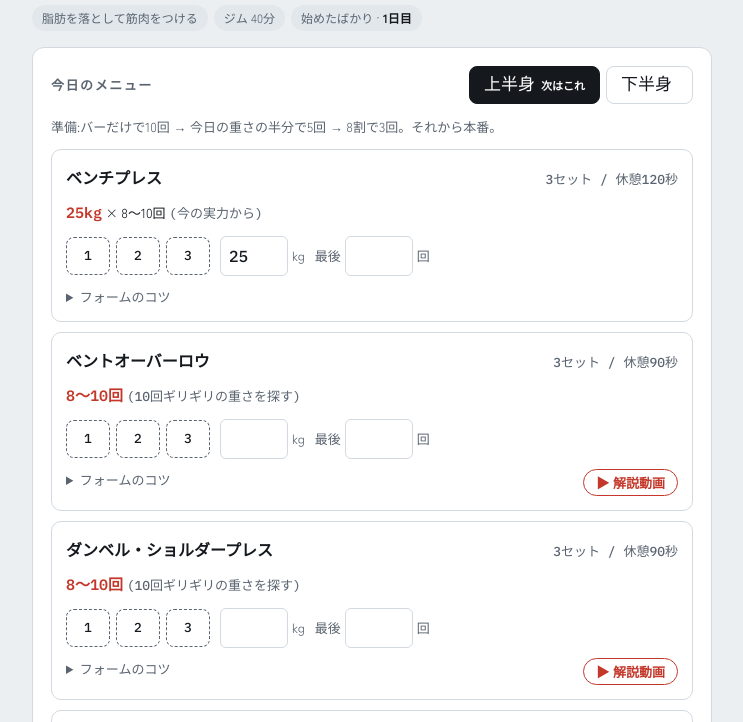
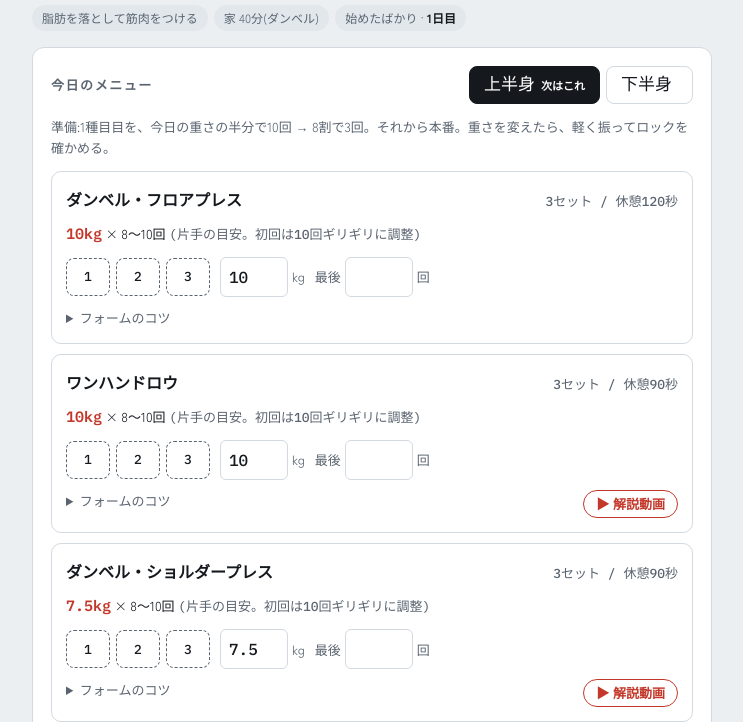
Before and after one commit to pateachoux2017/hiban-training, a plain HTML site: page index.html in a window 1280 px wide. Shown: the part 60-782 px from the top of the page, without its empty margins (268-1011 px from the left). Drawn offline with Linux system fonts and the light colour scheme; a web font is replaced by a local one.

Commit message:
家トレ(可変式ダンベル)用のメニューに切り替え
Co-Authored-By: Claude Opus 5.5 <noreply@anthropic.com>

```diff
--- a/index.html
+++ b/index.html
@@ -125,7 +125,7 @@ details.tip summary{cursor:pointer;width:max-content}
     <h1>非番トレーニング帳</h1>
     <div class="meta">
       <span class="pill">脂肪を落として筋肉をつける</span>
-      <span class="pill">ジム 40分</span>
+      <span class="pill">家 40分(ダンベル)</span>
       <span class="pill" id="expPill"></span>
     </div>
   </header>
@@ -138,7 +138,7 @@ details.tip summary{cursor:pointer;width:max-content}
         <button class="tab" role="tab" id="tab-B" data-day="B"><b>下半身</b><span class="badge" id="badge-B"></span></button>
       </div>
     </div>
-    <p class="warm">準備:バーだけで10回 → 今日の重さの半分で5回 → 8割で3回。それから本番。</p>
+    <p class="warm">準備:1種目目を、今日の重さの半分で10回 → 8割で3回。それから本番。重さを変えたら、軽く振ってロックを確かめる。</p>
     <ul class="exlist" id="exlist"></ul>
     <div class="finisher">時間が残ったら:早歩きかバイクを5〜10分(少し息が上がる強さ)。</div>
     <div class="actions">
@@ -198,15 +198,23 @@ const EX = {
   plank:{n:'プランク',load:'sec',v:'https://www.youtube.com/shorts/3G6k0ee7_VE',tip:'肘とつま先で支え、お尻が上がりも下がりもしない姿勢で止める。'},
   deadlift:{n:'デッドリフト',load:'kg',bar:true,big:true,v:'https://www.youtube.com/shorts/Pqf7fS5OFww',tip:'バーをすねに近づけたまま、床を押すように立つ。背中を丸めない。'},
   split_squat_db:{n:'スプリットスクワット',load:'kg',bar:true,tip:'バーを担ぎ、足を前後に開いて真下に沈む。ラックの近くで。左右それぞれの回数。'},
-  db_shoulder:{n:'ダンベル・ショルダープレス',load:'kg',v:'https://www.youtube.com/shorts/IH24_ohO4Jc',tip:'座ってダンベルを頭上へ。腰を反らせない。'},
-  db_row:{n:'ワンハンドロウ',load:'kg',v:'https://www.youtube.com/shorts/0LY1bGPPsRk',tip:'片手をベンチにつき、ダンベルを腰の方へ引く。左右それぞれ。'}
+  db_shoulder:{n:'ダンベル・ショルダープレス',load:'kg',v:'https://www.youtube.com/shorts/IH24_ohO4Jc',tip:'椅子に座って背すじを伸ばし、耳の横から頭上へ押し上げる。腰を反らせない。'},
+  db_row:{n:'ワンハンドロウ',load:'kg',v:'https://www.youtube.com/shorts/0LY1bGPPsRk',tip:'椅子やソファに片手と片膝をつき、ダンベルを腰の方へ引く。背中は床と平行に。左右それぞれの回数。'},
+  // 家(可変式ダンベル 片手2.5〜24kg・ベンチなし)用
+  floor_press:{n:'ダンベル・フロアプレス',load:'kg',big:true,tip:'床に仰向けで膝を立て、両手のダンベルを胸の横から押し上げる。肘が床に軽く触れたら止めて押す(床に打ちつけない)。'},
+  db_bent_row:{n:'ダンベル・ベントオーバーロウ',load:'kg',tip:'両手にダンベル。お尻を引いて上体を45度くらいに倒し、肘を後ろへ引く。背中を丸めない。'},
+  goblet:{n:'ゴブレットスクワット',load:'kg',big:true,tip:'ダンベル1つを縦にして胸の前で抱え、太ももが床と平行になるまでしゃがむ。かかとに体重。'},
+  db_rdl:{n:'ダンベル・ルーマニアンデッドリフト',load:'kg',big:true,tip:'両手にダンベル。膝を軽く曲げたまま、お尻を後ろに引いて前に倒れる。もも裏が伸びたら戻る。背中を丸めない。'},
+  db_split:{n:'ダンベル・スプリットスクワット',load:'kg',tip:'両手にダンベルを下げ、足を前後に開いて真下に沈む。前足のかかとで押し上げる。左右それぞれの回数。'}
 };
 // A=上半身 / B=下半身 を交互に。筋肉痛の日はタブで反対側を選べばよい
-const PLAN = {A:['bench','bb_row','db_shoulder','db_row'], B:['squat_bar','deadlift','split_squat_db','plank']};
+// 2026-11-23〜 家トレ(可変式ダンベル2個・ベンチなし)に切り替え
+const PLAN = {A:['floor_press','db_row','db_shoulder','db_bent_row'], B:['goblet','db_rdl','db_split','plank']};
+const DB_MAX = 24; // ダンベル片手の最大重量
 const NAME = {A:'上半身', B:'下半身'};
 const SETS = 3, LO = 8, HI = 10;
-// 今の実力(10回×3セットができる重さ。2026-11-13 時点)
-const BASE = {squat_bar:45, split_squat_db:25, bench:25, deadlift:55};
+// 家トレの最初の目安(片手の重さ。ジムの記録から換算した仮の数字。初回に10回ギリギリの重さへ調整する)
+const BASE = {floor_press:10, db_row:10, db_shoulder:7.5, db_bent_row:10, goblet:16, db_rdl:20, db_split:12.5};
 
 let history = store.get('history', []);
 let draft = store.get('draft', {});
@@ -246,9 +254,10 @@ function suggest(id, r){
     const w = +last.w, up = last.s >= r.sets && +last.r >= r.hi;
     if(!up) return {w, msg:`前回 ${w}kg × ${last.r||'-'}回`};
     if(ex.bar) return {w: w + 2.5, msg:`前回クリア → +2.5kg`};
-    return {w, msg:'前回クリア → 1段階重く'};
+    if(w >= DB_MAX) return {w, msg:'上限24kgでクリア → 下ろす動作を3秒かけてゆっくりに'};
+    return {w, msg:'前回クリア → ダイヤルを1段階重く'};
   }
-  if(BASE[id]) return {w: BASE[id], msg:'今の実力から'};
+  if(BASE[id]) return {w: BASE[id], msg:'片手の目安。初回は10回ギリギリに調整'};
   return {w:'', msg:'10回ギリギリの重さを探す'};
 }
 
```
